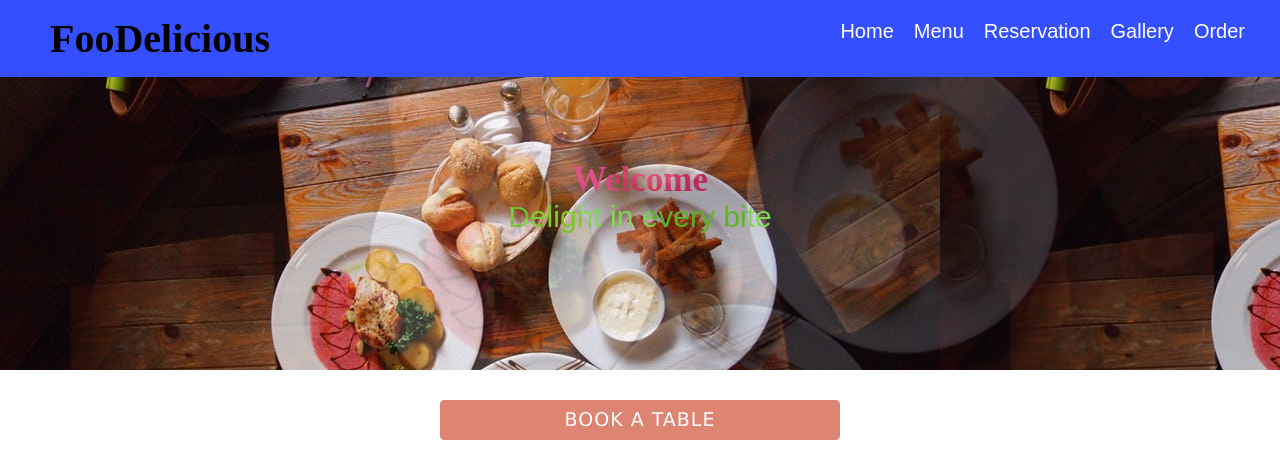
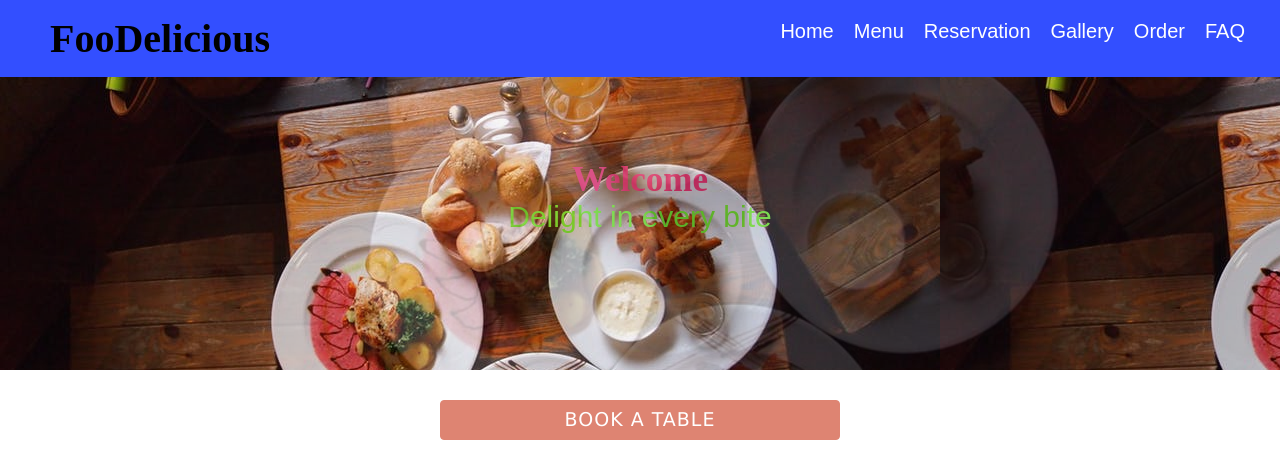
Before and after one commit to rishya-prabakaran/restaurant-website, a PHP site: page / in a window 1280 px wide. Shown: the top 459 px of the page. Run offline with PHP 8.4, Linux system fonts and the light colour scheme; data comes from the database, SQL or seed files in the repository; data that the repository does not hold is empty; some libraries are stand-ins or nearby versions.

Commit message:
Update header.php

```diff
--- a/includes/header.php
+++ b/includes/header.php
@@ -19,6 +19,7 @@
 			<li style="font-size:20px"><a href="reservation.php">Reservation</a></li>
 			<li style="font-size:20px"><a href="gallery.php">Gallery</a></li>
 			<li style="font-size:20px"><a href="basket.php">Order</a></li>
+			<li style="font-size:20px"><a href="FAQ.html">FAQ</a></li>
 
 		</ul>
 
```
